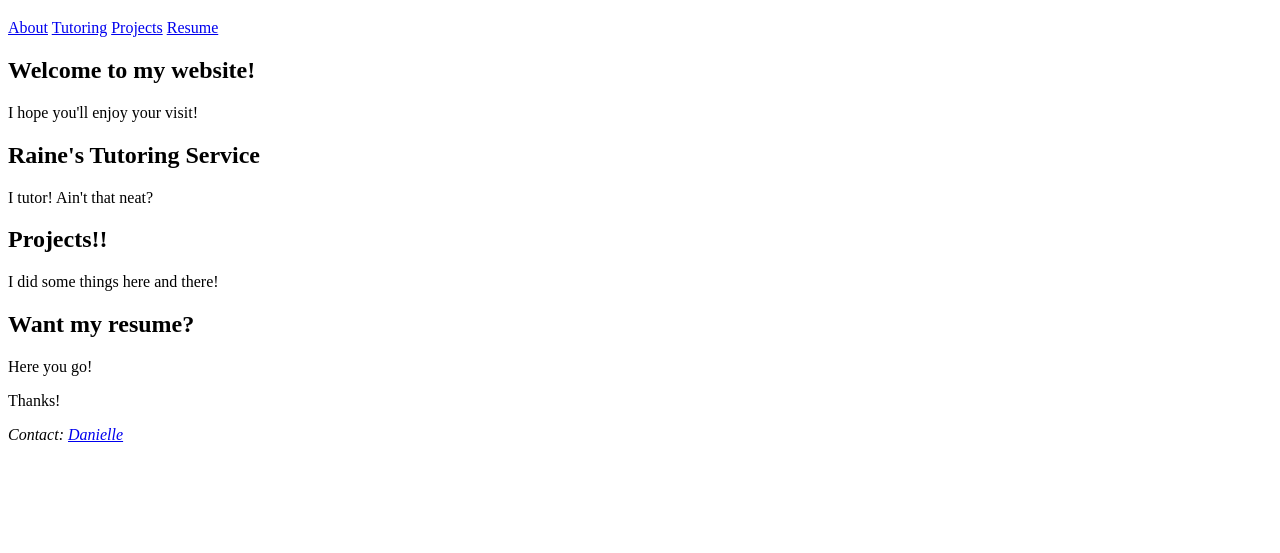
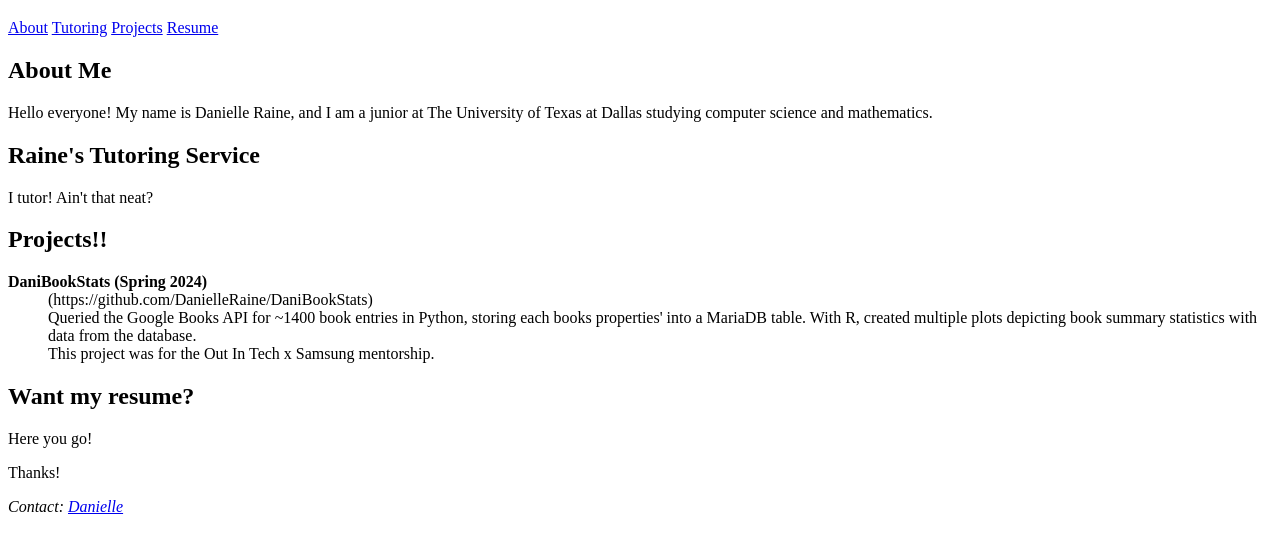
Before and after one commit to DanielleRaine/daniellewraine.com, a plain HTML site: page index.html in a window 1280 px wide. Shown: the part 61-614 px from the top of the page. Drawn offline with Linux system fonts and the light colour scheme.

Commit message:
Updated index.html

```diff
--- a/index.html
+++ b/index.html
@@ -60,19 +60,34 @@
 
         <main>
             <section id="about" aria-labelledby="about-heading">
-                <h2 id="about-heading">Welcome to my website!</h2>
-                <p>I hope you'll enjoy your visit!</p>
+                <h2 id="about-heading">About Me</h2>
+                <p>
+                    Hello everyone! My name is Danielle Raine, and
+                    I am a junior at The University of Texas at Dallas studying
+                    computer science and mathematics.
+
+                </p>
             </section>
-            <section id="tutoring">
-                <h2>Raine's Tutoring Service</h2>
+            <section id="tutoring" aria-labelledby="tutoring-heading">
+                <h2 id="tutoring-heading">Raine's Tutoring Service</h2>
                 <p>I tutor! Ain't that neat?</p>
             </section>
-            <section id="projects">
-                <h2>Projects!!</h2>
-                <p>I did some things here and there!</p>
+            <section id="projects" aria-labelledby="projects-heading">
+                <h2 id="projects-heading">Projects!!</h2>
+                <dl>
+                    <dt><strong>DaniBookStats (Spring 2024)</strong></dt>
+                    <dd>
+                        (https://github.com/DanielleRaine/DaniBookStats)<br>
+                        Queried the Google Books API for ~1400 book entries in Python,
+                        storing each books properties' into a MariaDB table.
+                        With R, created multiple plots depicting book summary statistics
+                        with data from the database.<br>
+                        This project was for the Out In Tech x Samsung mentorship.
+                    </dd>
+                </dl>
             </section>
-            <section id="resume">
-                <h2>Want my resume?</h2>
+            <section id="resume" aria-labelledby="resume-heading">
+                <h2 id="resume-heading">Want my resume?</h2>
                 <p>Here you go!</p>
             </section>
         </main>
```
